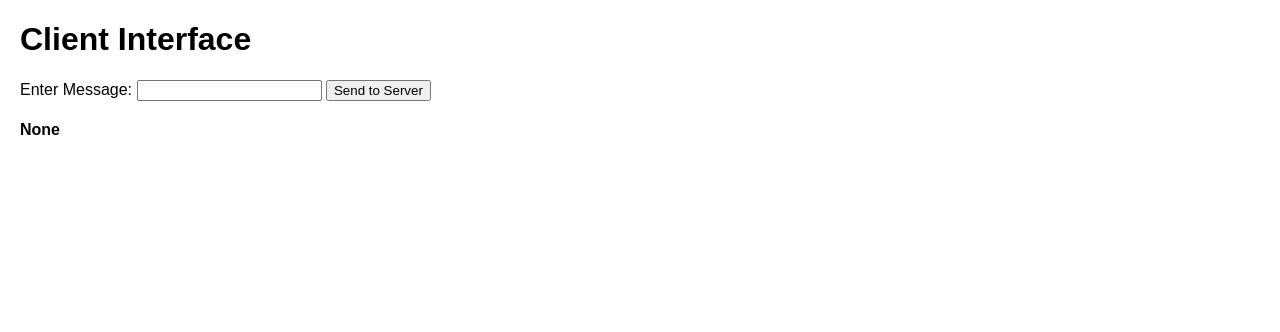
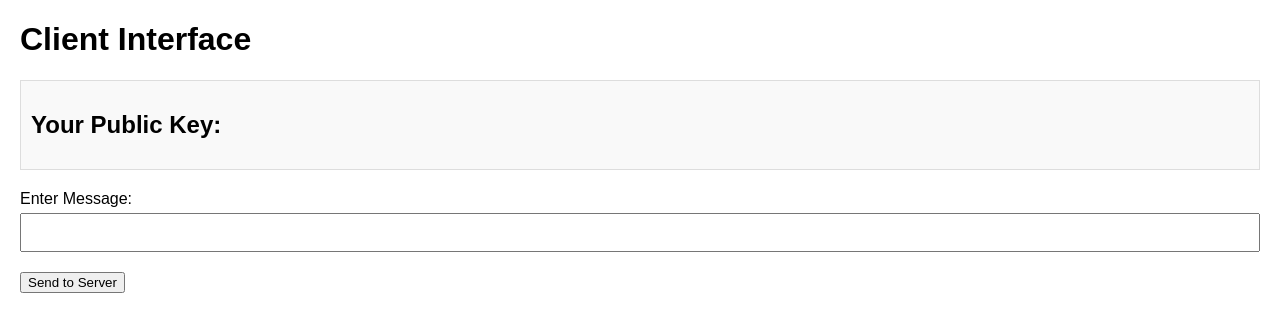
Before and after one commit to danisaysskol/ecdsa-tutorial, a Flask app: page / in a window 1280 px wide. Shown: the top 332 px of the page. Run offline with Flask 3, Linux system fonts and the light colour scheme; parts of the project's set-up code (start-up, migrations or seed data) failed here and were passed over.

Commit message:
working fine

```diff
--- a/client/app.py
+++ b/client/app.py
@@ -1,4 +1,4 @@
-from flask import Flask, render_template, request, jsonify
+from flask import Flask, render_template, request
 from ecdsa import SigningKey, NIST256p
 import os
 import requests
@@ -26,33 +26,35 @@ if not os.path.exists(private_key_path):
 with open(private_key_path, "rb") as f:
     sk = SigningKey.from_pem(f.read())
 
+# Load the public key
+with open(public_key_path, "rb") as f:
+    vk = f.read()
+
 
 @app.route("/", methods=["GET", "POST"])
 def index():
+    public_key = vk.decode("utf-8")
+    message = None
+    signature = None
+
     if request.method == "POST":
         message = request.form.get("message", "").encode("utf-8")
-        signature = sk.sign(message)
+        signature = sk.sign(message).hex()
 
         # Send the message and signature to the server
         server_url = "http://127.0.0.1:5001/receive"
-        data = {"message": message.hex(), "signature": signature.hex()}
+        data = {"message": message.hex(), "signature": signature}
         try:
-            response = requests.post(server_url, json=data)
-            if response.status_code == 200:
-                return render_template(
-                    "index.html", status="Message sent to server!", color="green"
-                )
-            else:
-                return render_template(
-                    "index.html",
-                    status=f"Failed to send message: {response.text}",
-                    color="red",
-                )
+            requests.post(server_url, json=data)
         except Exception as e:
-            return render_template(
-                "index.html", status=f"Error connecting to server: {e}", color="red"
-            )
-    return render_template("index.html", status=None, color=None)
+            pass
+
+    return render_template(
+        "index.html",
+        public_key=public_key,
+        message=message.decode("utf-8") if message else "",
+        signature=signature or "",
+    )
 
 
 if __name__ == "__main__":
--- a/client/templates/index.html
+++ b/client/templates/index.html
@@ -9,27 +9,51 @@
             font-family: Arial, sans-serif;
             margin: 20px;
         }
-        .status {
-            font-weight: bold;
-            margin-top: 20px;
+        textarea, input {
+            width: 100%;
+            padding: 10px;
+            margin-top: 5px;
+            box-sizing: border-box;
         }
-        .status.green {
-            color: green;
+        .form-group {
+            margin-bottom: 20px;
         }
-        .status.red {
-            color: red;
+        .info-box {
+            background: #f9f9f9;
+            border: 1px solid #ddd;
+            padding: 10px;
+            margin-bottom: 20px;
+        }
+        .info-box pre {
+            white-space: pre-wrap;
+            word-wrap: break-word;
         }
     </style>
 </head>
 <body>
     <h1>Client Interface</h1>
+
+    <div class="info-box">
+        <h2>Your Public Key:</h2>
+        <pre>{{ public_key }}</pre>
+    </div>
+
     <form method="POST" action="/">
-        <label for="message">Enter Message:</label>
-        <input type="text" id="message" name="message" required>
+        <div class="form-group">
+            <label for="message">Enter Message:</label>
+            <input type="text" id="message" name="message" required>
+        </div>
         <button type="submit">Send to Server</button>
     </form>
-    <div class="status {{ color }}">
-        {{ status }}
+
+    {% if message and signature %}
+    <div class="info-box">
+        <h2>Message Sent:</h2>
+        <p>{{ message }}</p>
+
+        <h2>Signature:</h2>
+        <pre>{{ signature }}</pre>
     </div>
+    {% endif %}
 </body>
 </html>
```
Also changed, not shown: server/app.py (+12 -3 lines), server/templates/index.html (+31 -25 lines).
